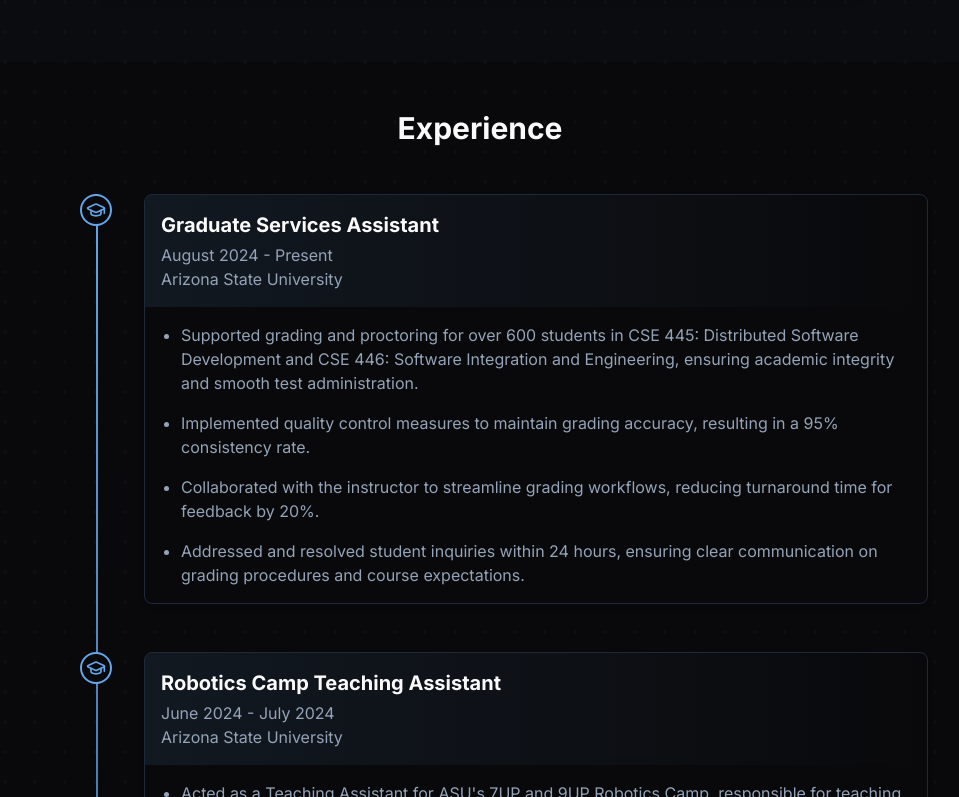
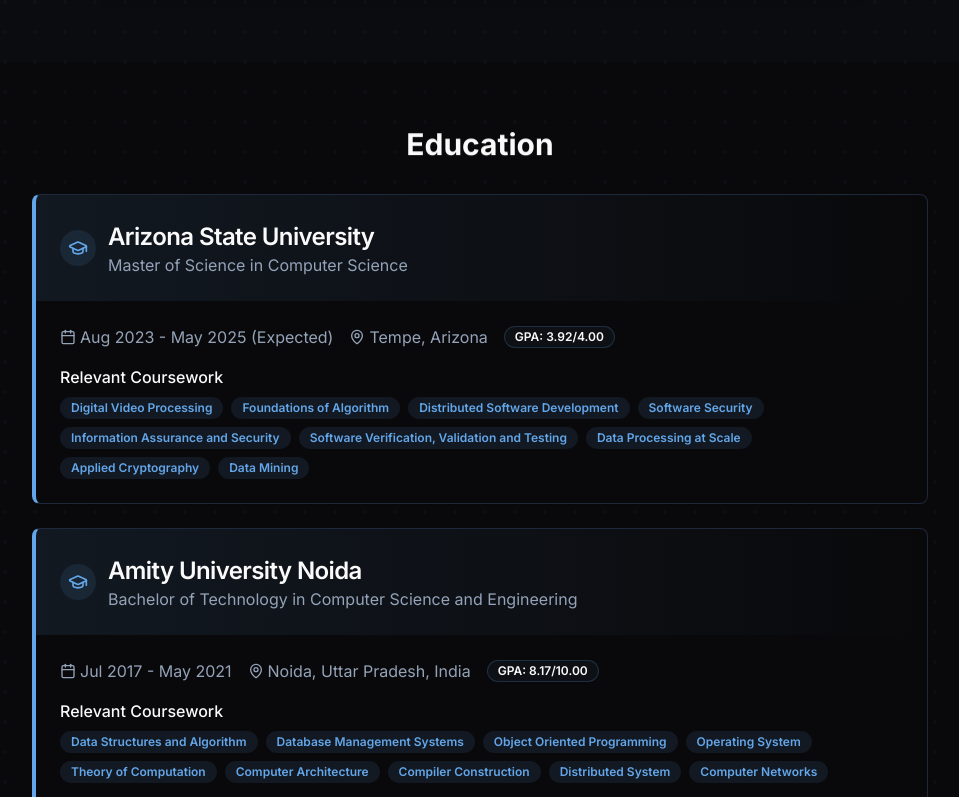
Before and after one commit to bkandh30/bhavyaPortfolio, a Next.js app: page / in a window 1280 px wide. Shown: the part 1123-1920 px from the top of the page, without its empty margins (160-1119 px from the left). Built offline with nearby package versions, Linux system fonts and the light colour scheme.

Commit message:
education section added

```diff
--- a/app/page.tsx
+++ b/app/page.tsx
@@ -1,6 +1,7 @@
 import Hero from "@/components/Hero"
 import Navbar from "@/components/Navbar"
 import About from "@/components/About"
+import Education from "@/components/Education"
 import Experience from "@/components/Experience"
 import Skills from "@/components/Skills"
 import Projects from "@/components/Projects"
@@ -17,17 +18,21 @@ export default function Home() {
       <section id="about" className="py-16 bg-muted/30 dark:bg-muted/10 scroll-mt-24">
         <About />
       </section>
+      {/* Add the Education section after About and before Experience */}
+      <section id="education" className="py-16 scroll-mt-24">
+        <Education />
+      </section>
       {/* Added negative margin to ensure the section starts in view */}
-      <section id="experience" className="py-16 scroll-mt-32 -mt-4">
+      <section id="experience" className="py-16 bg-muted/30 dark:bg-muted/10 scroll-mt-32 -mt-4">
         <Experience />
       </section>
-      <section id="skills" className="py-16 bg-muted/30 dark:bg-muted/10 scroll-mt-24">
+      <section id="skills" className="py-16 scroll-mt-24">
         <Skills />
       </section>
-      <section id="projects" className="py-16 scroll-mt-24">
+      <section id="projects" className="py-16 bg-muted/30 dark:bg-muted/10 scroll-mt-24">
         <Projects />
       </section>
-      <section id="contact" className="py-16 bg-muted/30 dark:bg-muted/10 scroll-mt-24">
+      <section id="contact" className="py-16 scroll-mt-24">
         <Contact />
       </section>
       <Footer />
--- /dev/null
+++ b/components/Education.tsx
@@ -0,0 +1,98 @@
+"use client"
+
+import { Card, CardContent, CardHeader, CardTitle } from "@/components/ui/card"
+import { Badge } from "@/components/ui/badge"
+import { GraduationCap, Calendar, MapPin } from "lucide-react"
+import FadeInSection from "./FadeInSection"
+import SectionHeader from "./SectionHeader"
+
+const educationData = [
+  {
+    institution: "Arizona State University",
+    degree: "Master of Science in Computer Science",
+    period: "Aug 2023 - May 2025 (Expected)",
+    location: "Tempe, Arizona",
+    gpa: "3.92/4.00",
+    courses: [
+      "Digital Video Processing",
+      "Foundations of Algorithm",
+      "Distributed Software Development",
+      "Software Security",
+      "Information Assurance and Security",
+      "Software Verification, Validation and Testing",
+      "Data Processing at Scale",
+      "Applied Cryptography",
+      "Data Mining",
+    ],
+  },
+  {
+    institution: "Amity University Noida",
+    degree: "Bachelor of Technology in Computer Science and Engineering",
+    period: "Jul 2017 - May 2021",
+    location: "Noida, Uttar Pradesh, India",
+    gpa: "8.17/10.00",
+    courses: [
+      "Data Structures and Algorithm",
+      "Database Management Systems",
+      "Object Oriented Programming",
+      "Operating System",
+      "Theory of Computation",
+      "Computer Architecture",
+      "Compiler Construction",
+      "Distributed System",
+      "Computer Networks",
+    ],
+  },
+]
+
+export default function Education() {
+  return (
+    <div className="container mx-auto px-4">
+      <FadeInSection>
+        <SectionHeader title="Education" />
+        <div className="max-w-4xl mx-auto space-y-6">
+          {educationData.map((edu, index) => (
+            <FadeInSection key={index} delay={0.2 + index * 0.1}>
+              <Card className="overflow-hidden border-l-4 border-l-primary transition-all duration-300 hover:shadow-lg hover:-translate-y-1">
+                <CardHeader className="bg-gradient-to-r from-primary/10 to-transparent flex flex-row items-center gap-3">
+                  <div className="bg-primary/10 p-2 rounded-full text-primary">
+                    <GraduationCap className="h-5 w-5" />
+                  </div>
+                  <div>
+                    <CardTitle>{edu.institution}</CardTitle>
+                    <p className="text-muted-foreground mt-1">{edu.degree}</p>
+                  </div>
+                </CardHeader>
+                <CardContent className="p-6">
+                  <div className="flex flex-col sm:flex-row sm:items-center gap-4 mb-4">
+                    <div className="flex items-center gap-1 text-muted-foreground">
+                      <Calendar className="h-4 w-4" />
+                      <span>{edu.period}</span>
+                    </div>
+                    <div className="flex items-center gap-1 text-muted-foreground">
+                      <MapPin className="h-4 w-4" />
+                      <span>{edu.location}</span>
+                    </div>
+                    <Badge variant="outline" className="w-fit bg-primary/5 border-primary/20">
+                      GPA: {edu.gpa}
+                    </Badge>
+                  </div>
+                  <div>
+                    <h4 className="font-medium mb-2">Relevant Coursework</h4>
+                    <div className="flex flex-wrap gap-2">
+                      {edu.courses.map((course, i) => (
+                        <Badge key={i} variant="secondary" className="bg-primary/10 text-primary hover:bg-primary/20">
+                          {course}
+                        </Badge>
+                      ))}
+                    </div>
+                  </div>
+                </CardContent>
+              </Card>
+            </FadeInSection>
+          ))}
+        </div>
+      </FadeInSection>
+    </div>
+  )
+}
--- a/components/Footer.tsx
+++ b/components/Footer.tsx
@@ -7,6 +7,7 @@ import { motion } from "framer-motion"
 const navLinks = [
   { name: "Home", href: "#home" },
   { name: "About", href: "#about" },
+  { name: "Education", href: "#education" },
   { name: "Experience", href: "#experience" },
   { name: "Skills", href: "#skills" },
   { name: "Projects", href: "#projects" },
--- a/components/Navbar.tsx
+++ b/components/Navbar.tsx
@@ -11,6 +11,7 @@ import { motion } from "framer-motion"
 const navLinks = [
   { name: "Home", href: "#home" },
   { name: "About", href: "#about" },
+  { name: "Education", href: "#education" },
   { name: "Experience", href: "#experience" },
   { name: "Skills", href: "#skills" },
   { name: "Projects", href: "#projects" },
```
